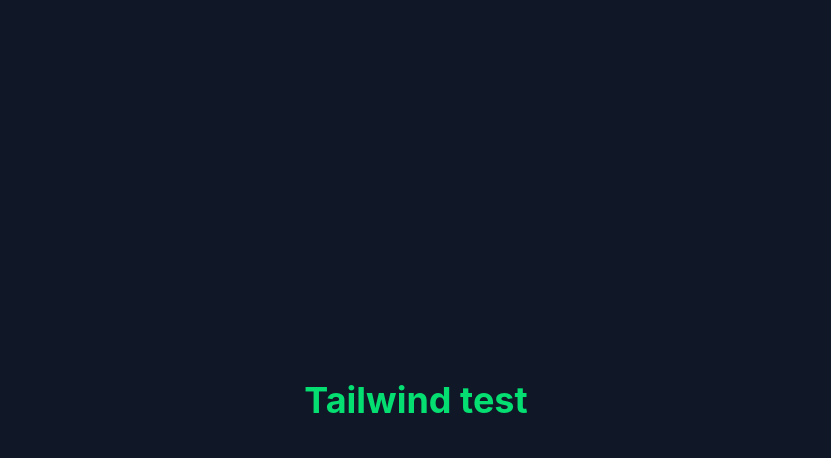
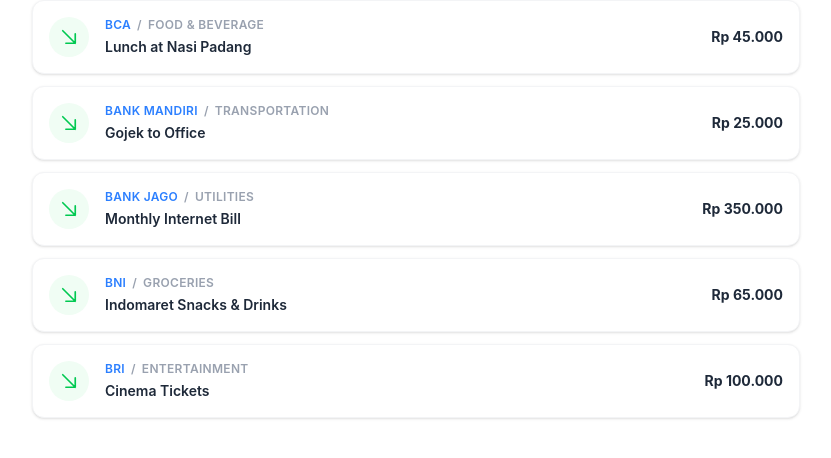
Before and after one commit to 19623248Git/Hangry_fe_internship_case_study, a React (Vite) app: page / in a window 1280 px wide. Shown: the top 458 px of the page, without its empty margins (224-1055 px from the left). Built offline with nearby package versions, Linux system fonts and the light colour scheme.

Commit message:
feat: simple expenses list view

```diff
--- a/src/App.tsx
+++ b/src/App.tsx
@@ -1,12 +1,28 @@
+// Data Import
+import { parsedExpensesList } from "./data/parsed_expenses"
+
+// Type Import
+import type { Expense } from "./data/types/expense";
+
+// React Component Import
+import ExpenseList from './components/expense_list';
+
+// React Library Import
+import { useState } from "react";
+
+
 function App() {
+
+        const [expenses, setExpenses] = useState<Expense[]>(parsedExpensesList);
+
+        // Add a handler that updates the state when called
+        const handleAddNewExpense = (newExp: Expense) => {
+                setExpenses([newExp,...expenses])
+        };
 
         return (
                 <>
-                        <div className="flex h-screen items-center justify-center bg-gray-900">
-                                <h1 className="text-4xl font-bold text-green-400">
-                                        Tailwind test
-                                </h1>
-                        </div>
+                        <ExpenseList expensesList={expenses}/>
                 </>
         )
 }
--- /dev/null
+++ b/src/components/expense_list.tsx
@@ -0,0 +1,17 @@
+import type { Expense } from "../data/types/expense";
+import ExpenseListItem from "./expense_list_item";
+
+interface expensesListProp {
+        expensesList: Expense[];
+}
+
+export default function ExpenseList({ expensesList }: expensesListProp){
+
+        return(
+                <div className="w-full max-w-3xl mx-auto">
+                        {expensesList.map((singleExpense, index) => (
+                                <ExpenseListItem key={index} expense={singleExpense} />
+                        ))}
+                </div>
+        )
+}
--- /dev/null
+++ b/src/components/expense_list_item.tsx
@@ -0,0 +1,57 @@
+import type { Expense } from '../data/types/expense';
+
+interface ExpenseListItemProps {
+        expense: Expense
+}
+
+export default function ExpenseListItem({ expense }: ExpenseListItemProps) {
+
+        // format to IDR
+        const formattedAmount = new Intl.NumberFormat('id-ID', {
+                style: 'currency',
+                currency: 'IDR',
+                minimumFractionDigits: 0,
+        }).format(expense.Amount);
+
+        return (
+                <div className="flex items-center justify-between p-4 mb-3 bg-white border border-gray-100 rounded-xl shadow-sm hover:bg-gray-50 transition-colors">
+
+                        <div className="flex items-center gap-4">
+                                {/* Left Side: Icon Container */}
+                                {/* Using a green theme based on the screenshot's income items */}
+                                <div className="flex items-center justify-center w-10 h-10 bg-green-50 rounded-full text-green-500 shrink-0">
+                                        <svg
+                                                xmlns="http://www.w3.org/2000/svg"
+                                                fill="none"
+                                                viewBox="0 0 24 24"
+                                                strokeWidth={2}
+                                                stroke="currentColor"
+                                                className="w-5 h-5"
+                                        >
+                                                <path strokeLinecap="round" strokeLinejoin="round" d="M19.5 19.5l-15-15m15 15V8.25m0 11.25H8.25" />
+                                        </svg>
+                                </div>
+
+                                {/* Middle: Text Details */}
+                                <div className="flex flex-col">
+
+                                        <div className="text-xs font-semibold text-gray-400 mb-1 flex items-center gap-1.5 uppercase tracking-wide">
+                                                <span className="text-blue-500">{expense.Account}</span>
+                                                <span>/</span>
+                                                <span>{expense.Category}</span>
+                                        </div>
+
+                                        <div className="text-sm font-semibold text-gray-800">
+                                                {expense.Note}
+                                        </div>
+                                </div>
+                        </div>
+
+                        {/* Right Side: Amount */}
+                        <div className="text-sm font-bold text-gray-800">
+                                {formattedAmount}
+                        </div>
+
+                </div>
+        );
+}
--- /dev/null
+++ b/src/data/parsed_expenses.ts
@@ -0,0 +1,10 @@
+import type { Expense, BankAccount, ExpenseCategory } from "./types/expense";
+import expensesList from './expense.json';
+
+export const parsedExpensesList: Expense[] = expensesList.map((item) => ({
+        ...item,
+        Account: item.Account as BankAccount,
+        Category: item.Category as ExpenseCategory,
+        Date: new Date(item.Date),
+        Amount: item.Amount
+}));
```
